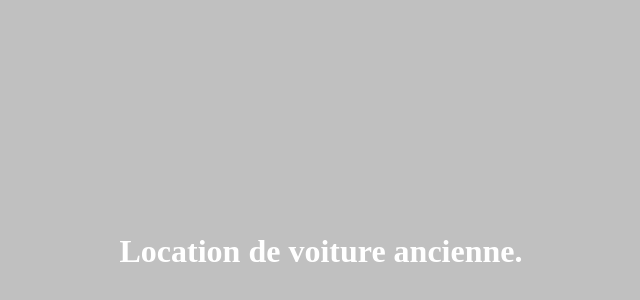
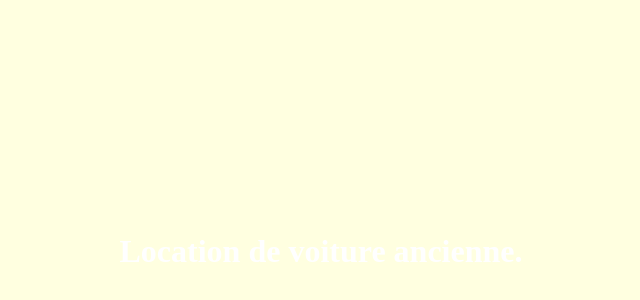
Before and after one commit to arnoldmi/locationVoiture, a plain HTML site: page index.html in a window 1280 px wide. Shown: the part 28-328 px from the top of the page, without its empty margins (319-959 px from the left). Drawn offline with Linux system fonts and the light colour scheme.

Commit message:
modif bckground color

```diff
--- a/index.html
+++ b/index.html
@@ -13,7 +13,7 @@
     </head>
     <!-- FIN DE LA SECTION ENTETE -->
 
-    <body style="background-color: silver">
+    <body style="background-color: lightyellow">
 
         <h1 style="padding-top: 20%; padding-bottom: 20%; text-align: center; color: white">Location de voiture ancienne.</h1>
 
```
